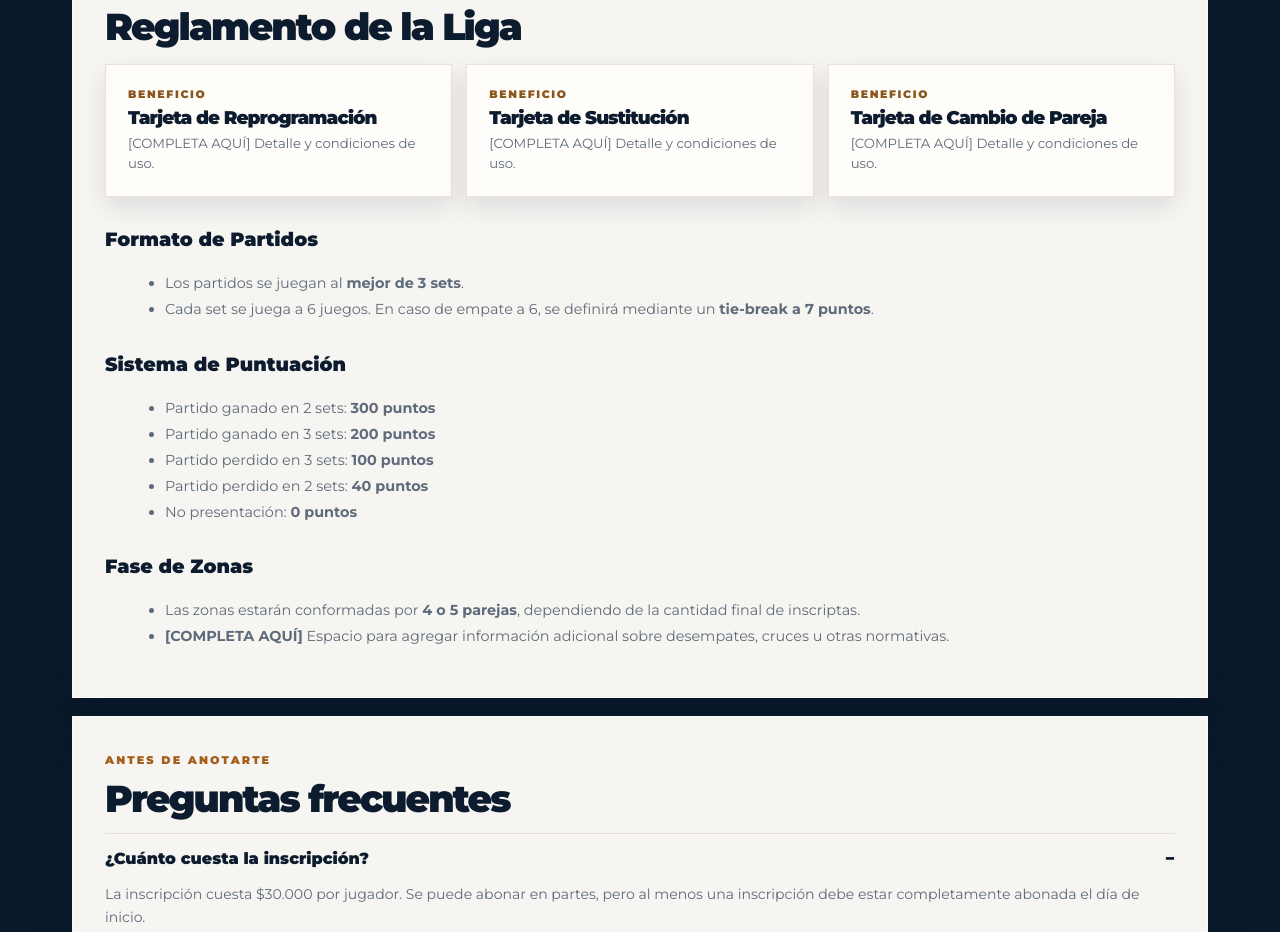
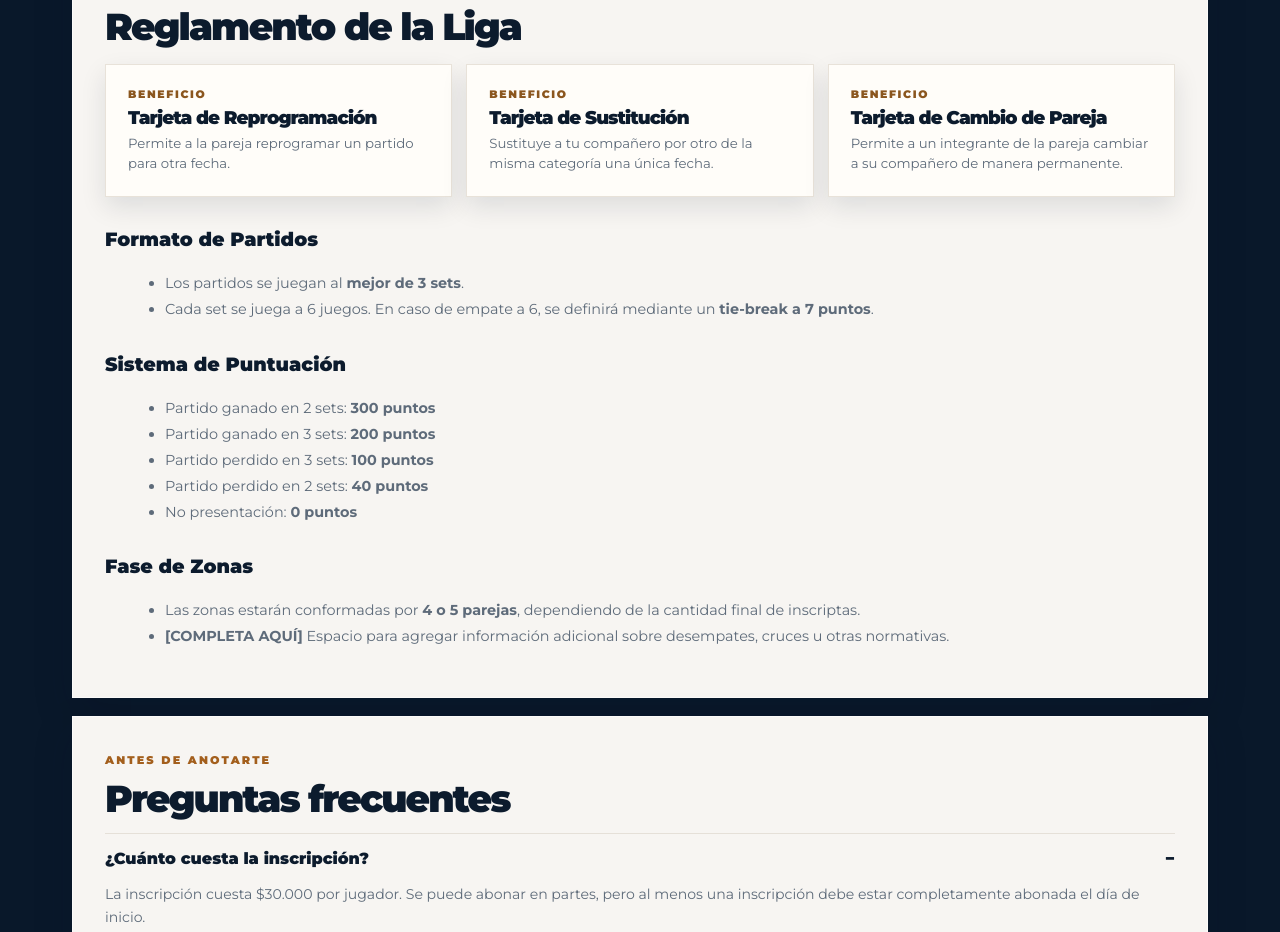
Before and after one commit to academiaroyalclub/academia, a plain HTML site: page liga.html in a window 1280 px wide. Shown: the part 1280-2212 px from the top of the page. Drawn offline with nearby package versions, Linux system fonts and the light colour scheme.

Commit message:
Update benefit descriptions in liga.html

```diff
--- a/liga.html
+++ b/liga.html
@@ -111,17 +111,17 @@
         <article class="metric">
           <small>Beneficio</small>
           <strong style="font-size: 1.15rem;">Tarjeta de Reprogramación</strong>
-          <p>[COMPLETA AQUÍ] Detalle y condiciones de uso.</p>
+          <p>Permite a la pareja reprogramar un partido para otra fecha.</p>
         </article>
         <article class="metric">
           <small>Beneficio</small>
           <strong style="font-size: 1.15rem;">Tarjeta de Sustitución</strong>
-          <p>[COMPLETA AQUÍ] Detalle y condiciones de uso.</p>
+          <p>Sustituye a tu compañero por otro de la misma categoría una única fecha.</p>
         </article>
         <article class="metric">
           <small>Beneficio</small>
           <strong style="font-size: 1.15rem;">Tarjeta de Cambio de Pareja</strong>
-          <p>[COMPLETA AQUÍ] Detalle y condiciones de uso.</p>
+          <p>Permite a un integrante de la pareja cambiar a su compañero de manera permanente.</p>
         </article>
       </section>
 
```
